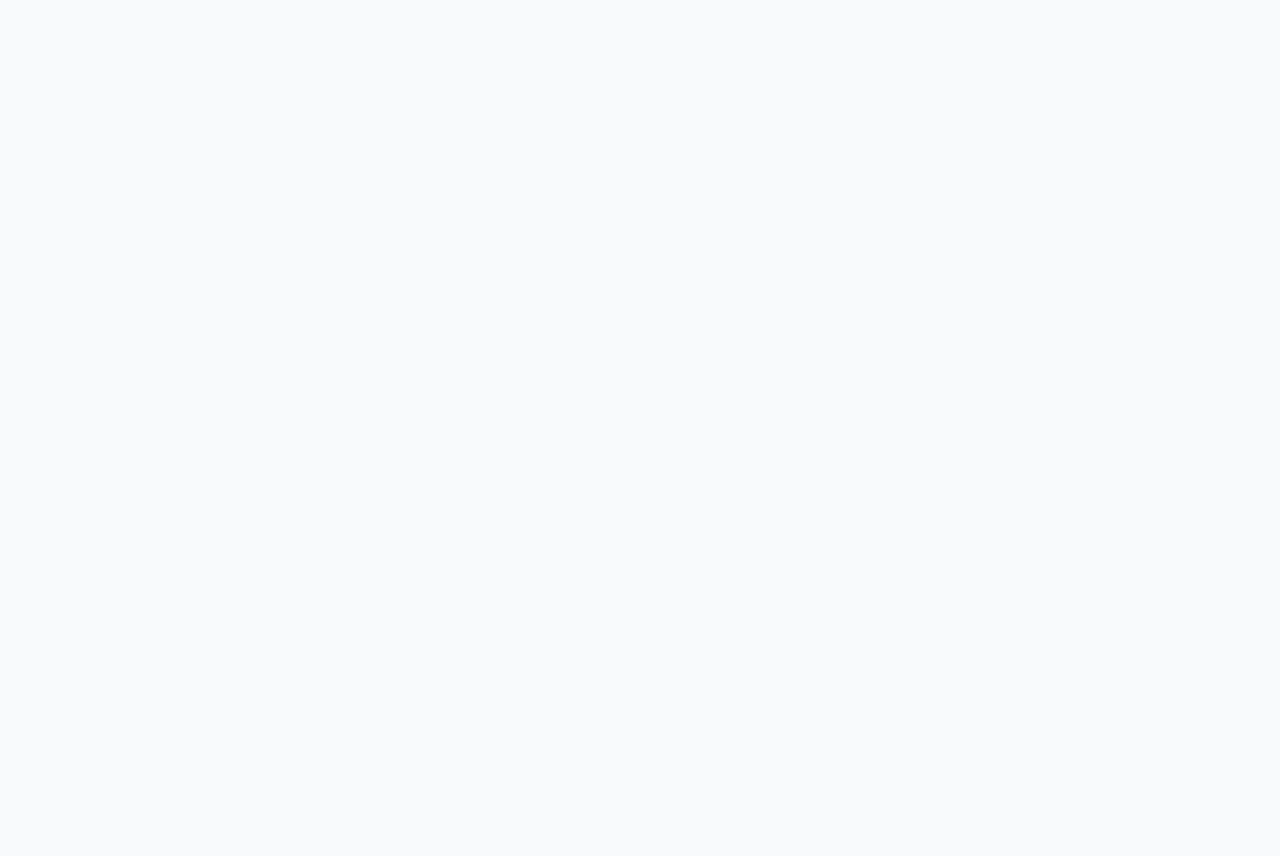
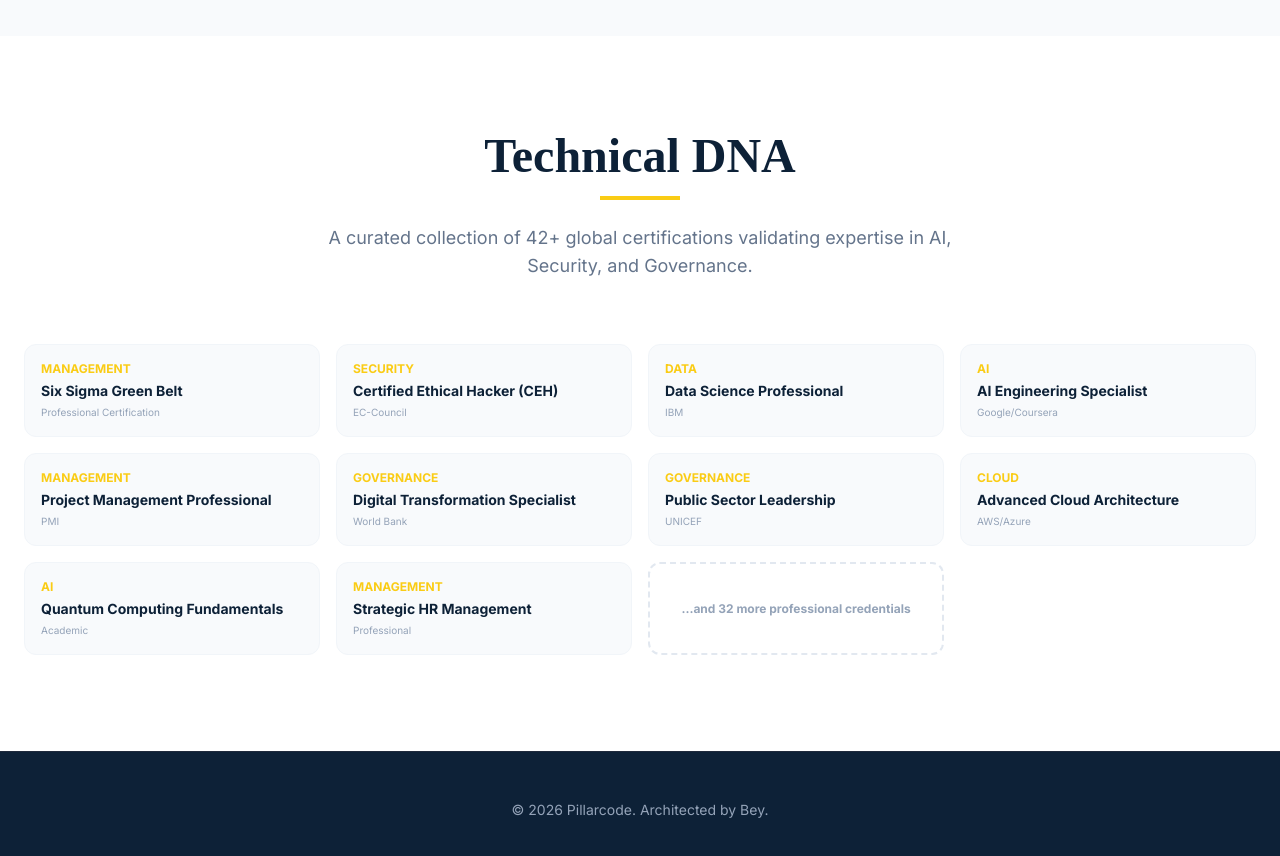
Before and after one commit to beylabs/bey-portfolio, a Next.js app: page / in a window 1280 px wide. Shown: the part 1620-2476 px from the top of the page. Before the commit the page ends 1656 px from the top, so only its background shows below. Built offline with nearby package versions, Linux system fonts and the light colour scheme.

Commit message:
Feat: Add Technical DNA Certification Vault

```diff
--- a/app/page.tsx
+++ b/app/page.tsx
@@ -1,11 +1,18 @@
 import Hero from '../components/sections/Hero';
 import Impact from '../components/sections/Impact';
+import Vault from '../components/sections/Vault';
 
 export default function Home() {
   return (
     <main>
       <Hero />
       <Impact />
+      <Vault />
+      <footer className="py-12 bg-midnight text-white text-center border-t border-slate-800">
+        <p className="text-sm text-slate-400">
+          © 2026 Pillarcode. Architected by Bey.
+        </p>
+      </footer>
     </main>
   );
 }
--- /dev/null
+++ b/components/sections/Vault.tsx
@@ -0,0 +1,39 @@
+"use client";
+import { motion } from "framer-motion";
+import { CERTS } from "../../constants/certs";
+
+export default function Vault() {
+  return (
+    <section className="py-24 bg-white" id="certs">
+      <div className="container mx-auto px-6">
+        <div className="text-center mb-16">
+          <h2 className="text-4xl md:text-5xl font-bold text-midnight font-serif mb-4">Technical DNA</h2>
+          <div className="h-1 w-20 bg-goldAccent mx-auto"></div>
+          <p className="text-slate-500 mt-6 max-w-2xl mx-auto text-lg">
+            A curated collection of 42+ global certifications validating expertise in AI, Security, and Governance.
+          </p>
+        </div>
+
+        <div className="grid grid-cols-1 sm:grid-cols-2 lg:grid-cols-4 gap-4">
+          {CERTS.map((cert, i) => (
+            <motion.div
+              key={i}
+              initial={{ opacity: 0, scale: 0.9 }}
+              whileInView={{ opacity: 1, scale: 1 }}
+              viewport={{ once: true }}
+              transition={{ delay: i * 0.1 }}
+              className="p-4 border border-slate-100 rounded-xl bg-ghost hover:border-goldAccent transition-colors group"
+            >
+              <p className="text-xs font-bold text-goldAccent uppercase mb-1">{cert.category}</p>
+              <h4 className="text-sm font-bold text-midnight group-hover:text-blue-600 transition-colors">{cert.name}</h4>
+              <p className="text-[10px] text-slate-400 mt-1">{cert.issuer}</p>
+            </motion.div>
+          ))}
+          <div className="p-4 border-2 border-dashed border-slate-200 rounded-xl flex items-center justify-center text-center">
+            <p className="text-xs font-bold text-slate-400">...and 32 more professional credentials</p>
+          </div >
+        </div>
+      </div>
+    </section>
+  );
+}
--- /dev/null
+++ b/constants/certs.ts
@@ -0,0 +1,13 @@
+export const CERTS = [
+  { name: "Six Sigma Green Belt", issuer: "Professional Certification", category: "Management" },
+  { name: "Certified Ethical Hacker (CEH)", issuer: "EC-Council", category: "Security" },
+  { name: "Data Science Professional", issuer: "IBM", category: "Data" },
+  { name: "AI Engineering Specialist", issuer: "Google/Coursera", category: "AI" },
+  { name: "Project Management Professional", issuer: "PMI", category: "Management" },
+  { name: "Digital Transformation Specialist", issuer: "World Bank", category: "Governance" },
+  { name: "Public Sector Leadership", issuer: "UNICEF", category: "Governance" },
+  { name: "Advanced Cloud Architecture", issuer: "AWS/Azure", category: "Cloud" },
+  { name: "Quantum Computing Fundamentals", issuer: "Academic", category: "AI" },
+  { name: "Strategic HR Management", issuer: "Professional", category: "Management" },
+  // We will list the top 10 explicitly and add a "View All 42" indicator
+];
```
